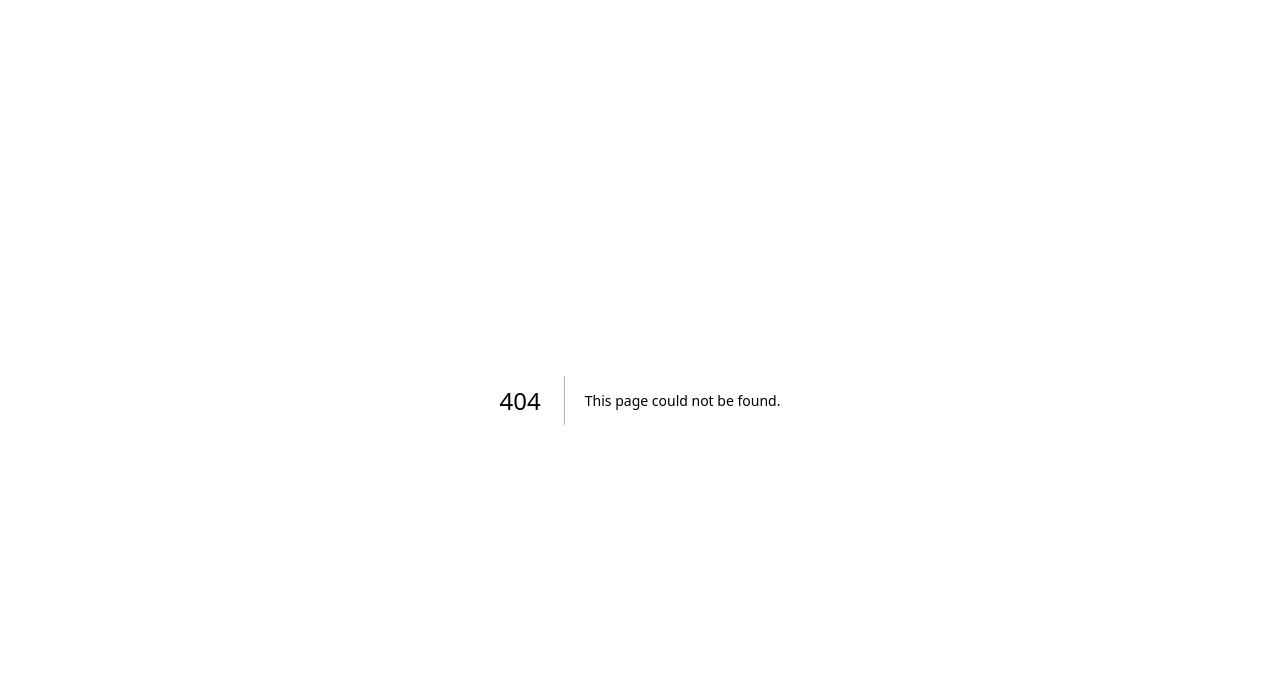
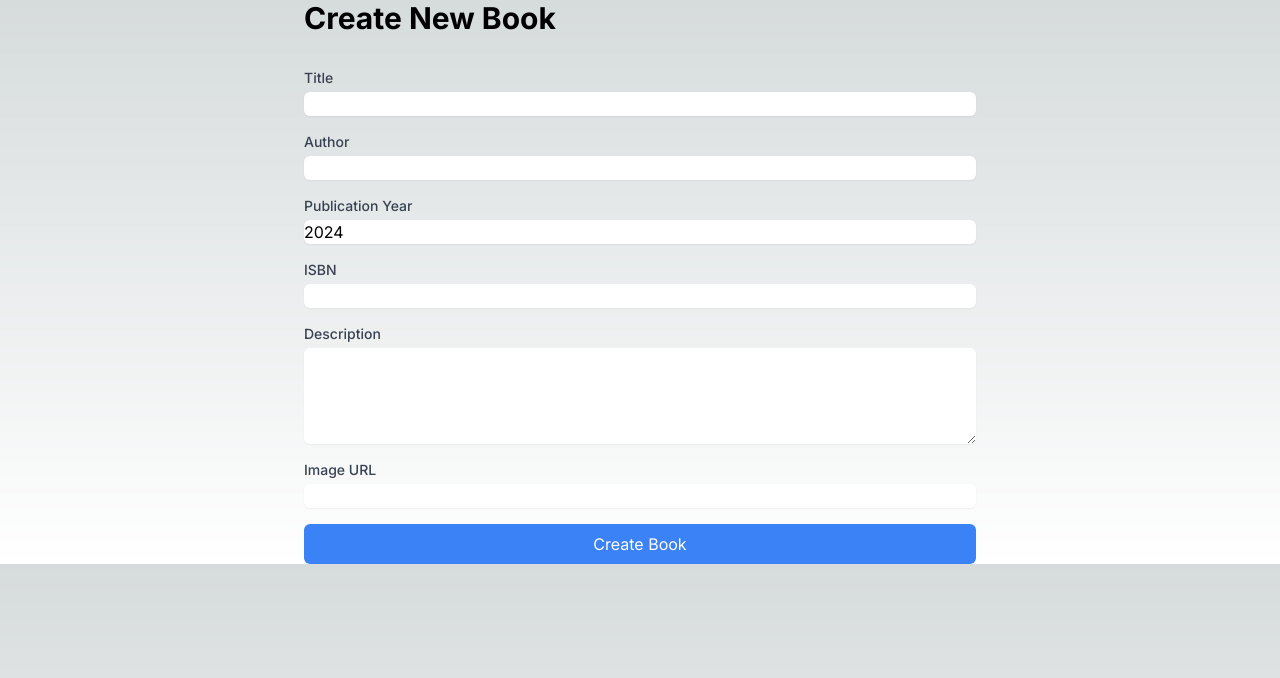
Before and after one commit to MuhammedEasa/Book-Application-Using-Elastic-Search, a Next.js app in the folder client/: page /createBook in a window 1280 px wide. Before the commit this address had no page. Shown: the top 678 px of the page. Built offline with nearby package versions, Linux system fonts and the light colour scheme.

Commit message:
Added Frontend

```diff
--- /dev/null
+++ b/client/src/app/createBook/page.tsx
@@ -0,0 +1,126 @@
+"use client"
+import { useState } from 'react';
+import { useRouter } from 'next/router';
+import { Book } from '@/types/Book';
+import { createBook } from '@/lib/api';
+
+export default function CreateBookForm() {
+  const router = useRouter();
+
+  const [formData, setFormData] = useState<Omit<Book, '_id'>>({
+    title: '',
+    author: '',
+    publicationYear: new Date().getFullYear(),
+    isbn: '',
+    description: '',
+    image: '',
+  });
+
+  const handleChange = (e: React.ChangeEvent<HTMLInputElement | HTMLTextAreaElement>) => {
+    const { name, value } = e.target;
+    setFormData((prev) => ({ ...prev, [name]: value }));
+  };
+
+  const handleSubmit = async (e: React.FormEvent) => {
+    e.preventDefault();
+   // await createBook(formData);
+
+    router.push('/');
+  };
+
+  return (
+    <div className="max-w-2xl mx-auto">
+      <h1 className="text-3xl font-bold mb-8">Create New Book</h1>
+      <form onSubmit={handleSubmit} className="space-y-4">
+        <div>
+          <label htmlFor="title" className="block text-sm font-medium text-gray-700">
+            Title
+          </label>
+          <input
+            type="text"
+            id="title"
+            name="title"
+            value={formData.title}
+            onChange={handleChange}
+            required
+            className="mt-1 block w-full rounded-md border-gray-300 shadow-sm focus:border-blue-300 focus:ring focus:ring-blue-200 focus:ring-opacity-50"
+          />
+        </div>
+        <div>
+          <label htmlFor="author" className="block text-sm font-medium text-gray-700">
+            Author
+          </label>
+          <input
+            type="text"
+            id="author"
+            name="author"
+            value={formData.author}
+            onChange={handleChange}
+            required
+            className="mt-1 block w-full rounded-md border-gray-300 shadow-sm focus:border-blue-300 focus:ring focus:ring-blue-200 focus:ring-opacity-50"
+          />
+        </div>
+        <div>
+          <label htmlFor="publicationYear" className="block text-sm font-medium text-gray-700">
+            Publication Year
+          </label>
+          <input
+            type="number"
+            id="publicationYear"
+            name="publicationYear"
+            value={formData.publicationYear}
+            onChange={handleChange}
+            required
+            className="mt-1 block w-full rounded-md border-gray-300 shadow-sm focus:border-blue-300 focus:ring focus:ring-blue-200 focus:ring-opacity-50"
+          />
+        </div>
+        <div>
+          <label htmlFor="isbn" className="block text-sm font-medium text-gray-700">
+            ISBN
+          </label>
+          <input
+            type="text"
+            id="isbn"
+            name="isbn"
+            value={formData.isbn}
+            onChange={handleChange}
+            required
+            className="mt-1 block w-full rounded-md border-gray-300 shadow-sm focus:border-blue-300 focus:ring focus:ring-blue-200 focus:ring-opacity-50"
+          />
+        </div>
+        <div>
+          <label htmlFor="description" className="block text-sm font-medium text-gray-700">
+            Description
+          </label>
+          <textarea
+            id="description"
+            name="description"
+            value={formData.description}
+            onChange={handleChange}
+            rows={4}
+            className="mt-1 block w-full rounded-md border-gray-300 shadow-sm focus:border-blue-300 focus:ring focus:ring-blue-200 focus:ring-opacity-50"
+          ></textarea>
+        </div>
+        <div>
+          <label htmlFor="image" className="block text-sm font-medium text-gray-700">
+            Image URL
+          </label>
+          <input
+            type="url"
+            id="image"
+            name="image"
+            value={formData.image}
+            onChange={handleChange}
+            className="mt-1 block w-full rounded-md border-gray-300 shadow-sm focus:border-blue-300 focus:ring focus:ring-blue-200 focus:ring-opacity-50"
+          />
+        </div>
+        <button
+          type="submit"
+          className="w-full bg-blue-500 text-white p-2 rounded-md hover:bg-blue-600 transition-colors"
+        >
+          Create Book
+        </button>
+      </form>
+    </div>
+  );
+}
--- a/client/src/app/page.tsx
+++ b/client/src/app/page.tsx
@@ -1,11 +1,24 @@
+import AllBooksComponent from "@/components/AllBooksComponent";
 import SearchComponent from "@/components/SearchComponent";
+import CreateBookButton from "@/components/CreateBookButton";
 
 export default function Home() {
   return (
-    <>
-     <main className="flex min-h-screen flex-col items-center justify-center p-4 bg-gray-100">
-        <SearchComponent />
-      </main>
-    </>
+    <main className="flex min-h-screen flex-col bg-gray-100">
+      <header className="bg-blue-600 text-white p-4 shadow-md">
+        <div className="container mx-auto flex justify-between items-center">
+          <h1 className="text-2xl font-bold">Book Library</h1>
+          <div className="flex items-center space-x-4">
+            <SearchComponent />
+            <CreateBookButton />
+          </div>
+        </div>
+      </header>
+      <section className="flex-grow p-4">
+        <div className="container mx-auto">
+          <AllBooksComponent />
+        </div>
+      </section>
+    </main>
   );
 }
--- /dev/null
+++ b/client/src/components/AllBooksComponent.tsx
@@ -0,0 +1,47 @@
+"use client";
+
+import { getAllBooks } from "@/lib/api";
+import { Book } from "@/types/Book";
+import { useEffect, useState } from "react";
+
+const AllBooksComponent = () => {
+  const [books, setBooks] = useState<Book[]>([]);
+  const retrieve = async () => {
+    const booksData = await getAllBooks();
+    setBooks(booksData);
+  };
+
+  useEffect(() => {
+    retrieve();
+  }, []);
+
+  return (
+    <div className="p-4">
+      {books.length === 0 ? (
+        <p className="text-gray-500 text-center">There are no books available.</p>
+      ) : (
+        <div className="grid grid-cols-1 sm:grid-cols-2 md:grid-cols-3 gap-6">
+          {books.map((book) => (
+            <div
+              key={book._id}
+              className="bg-white shadow-md rounded-lg p-4 flex flex-col items-center"
+            >
+              <img
+                src={book.image}
+                alt={book.title}
+                className="w-full h-48 object-cover mb-4 rounded"
+              />
+              <h2 className="text-lg font-bold">{book.title}</h2>
+              <p className="text-sm text-gray-600">{book.author}</p>
+              <p className="text-sm text-gray-600">{book.publicationYear}</p>
+              <p className="text-sm mt-2">{book.description}</p>
+              <p className="text-sm mt-2 text-gray-500">ISBN: {book.isbn}</p>
+            </div>
+          ))}
+        </div>
+      )}
+    </div>
+  );
+};
+
+export default AllBooksComponent;
--- /dev/null
+++ b/client/src/components/CreateBookButton.tsx
@@ -0,0 +1,21 @@
+"use client";
+import { useRouter } from "next/navigation";
+
+const CreateBookButton = () => {
+  const router = useRouter();
+
+  const handleClick = () => {
+    router.push("/createBook");
+  };
+
+  return (
+    <button
+      onClick={handleClick}
+      className="bg-green-500 hover:bg-green-600 text-white font-semibold py-2 px-4 rounded shadow-md transition duration-300"
+    >
+      Create Book
+    </button>
+  );
+};
+
+export default CreateBookButton;
--- a/client/src/components/SearchComponent.tsx
+++ b/client/src/components/SearchComponent.tsx
@@ -22,7 +22,7 @@ const SearchComponent: React.FC = () => {
     setError(null);
 
     try {
-      const response = await axios.post('http://localhost:4000/autocomplete', { data: value });
+      const response = await axios.post('http://localhost:5000/autocomplete', { data: value });
       const data = response.data.aggregations.auto_complete.buckets;
       const suggestions = data.map((item: any) => item.key);
       setSuggestions(suggestions);
--- /dev/null
+++ b/client/src/lib/api.ts
@@ -0,0 +1,18 @@
+import axios from "axios";
+import { Book } from "@/types/Book";
+
+const API_URL = "http://localhost:5000/";
+
+export const getAllBooks = async (): Promise<Book[]> => {
+  const response = await axios.get(`${API_URL}/AllBooks`);
+  return response.data;
+};
+
+export const createBook = async (book: FormData): Promise<Book> => {
+  const response = await axios.post(`${API_URL}/createBook`, book, {
+    headers: {
+      "Content-Type": "multipart/form-data",
+    },
+  });
+  return response.data;
+};
--- /dev/null
+++ b/client/src/types/Book.ts
@@ -0,0 +1,9 @@
+export interface Book {
+    _id: string;
+    title: string;
+    author: string;
+    publicationYear: number;
+    isbn: string;
+    description: string;
+    image: string;
+  }
```
Also changed, not shown: 1 other file (tests, documents, lock files or other folders).
